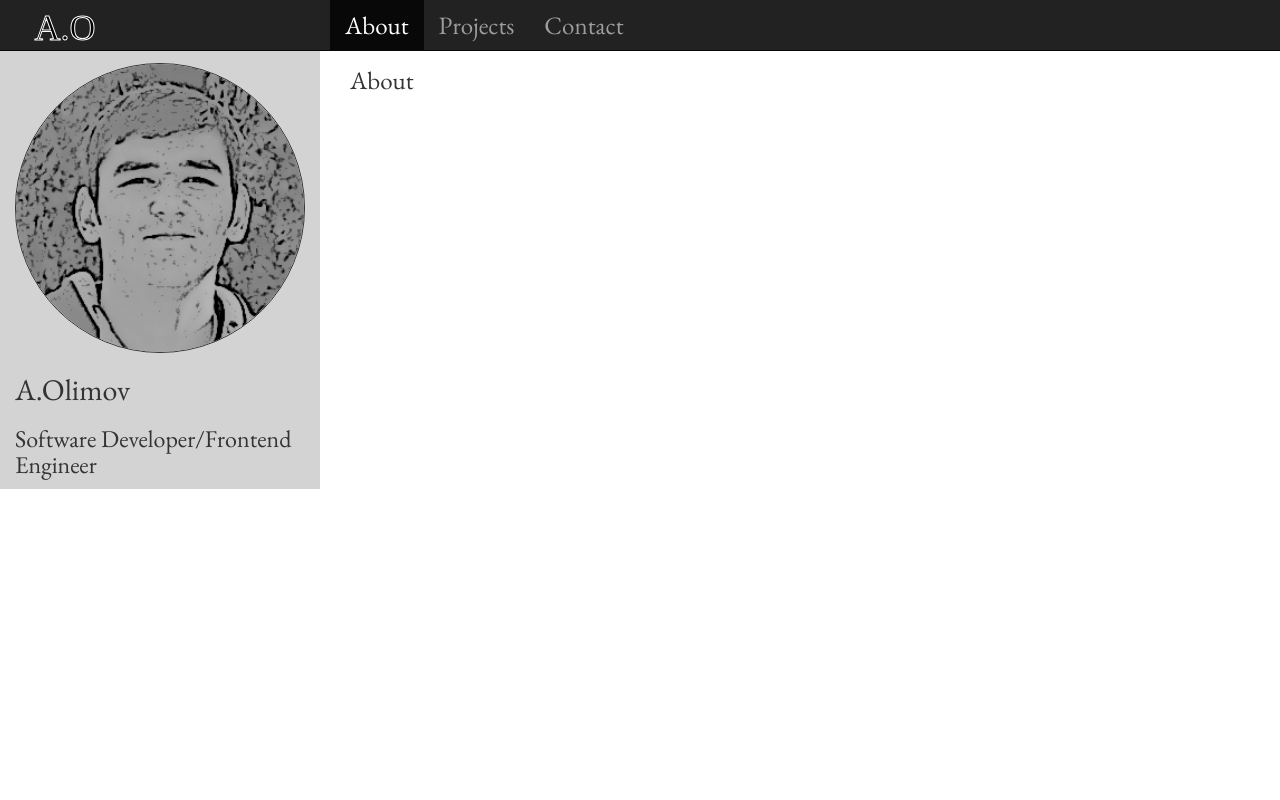
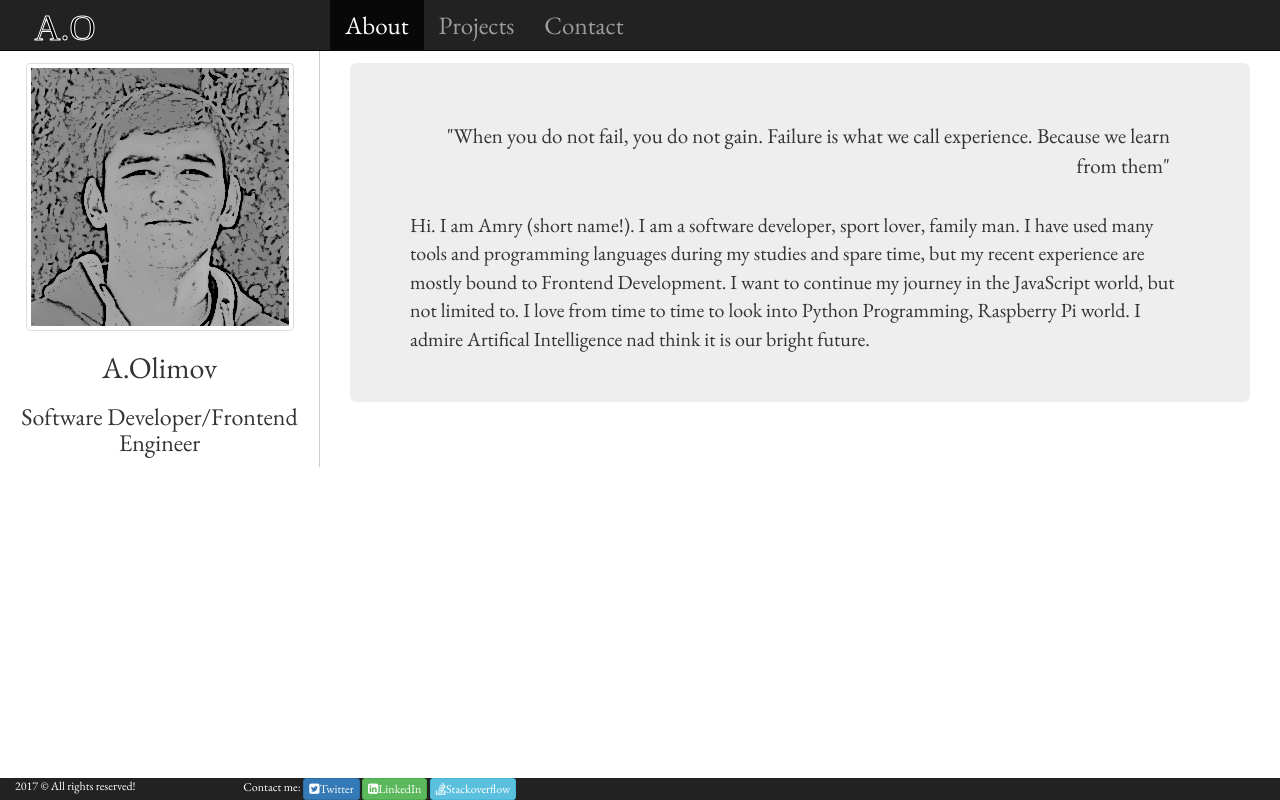
Before and after one commit to Amry/amry.github.io, a plain HTML site: page index.html in a window 1280 px wide. Drawn offline with nearby package versions, Linux system fonts and the light colour scheme.

Commit message:
add about section content, edit styling

```diff
--- a/index.html
+++ b/index.html
@@ -43,16 +43,36 @@
     <div class="container-fluid">
         <div class="row">
             <div class="col-sm-3">
-                <img src="resources/img/me.png" class="img-circle" alt="A.Olimov">
-                <div class="about-me">
+                <!-- The side bar, profile image with name, short info -->
+                <img src="resources/img/me.png" class="img-thumbnail" alt="A.Olimov">
+                <div class="my-name-status">
                     <h2>A.Olimov</h2>
                     <h3>Software Developer/Frontend Engineer</h3>
-                    <quote></quote>
                 </div>
+                <!-- end of side bar -->
             </div>
             <div class="col-sm-9">
                 <div class="container-fluid">
-                    <div class="tab" data-tab="about">About</div>
+                    <!-- about -->
+                    <div class="tab about" data-tab="about">
+                        <div class="jumbotron">
+                            <blockquote class="blockquote blockquote-reverse">
+                                <p class="mb-0">"When you do not fail, you do not gain.
+                                Failure is what we call experience. Because we learn from them"</p>
+                            </blockquote>
+                            <div class="about-content">
+                                Hi. I am Amry (short name!). I am a software developer, sport lover, family man.
+                                I have used many tools and programming languages during my studies and spare time,
+                                but my recent experience are mostly bound to Frontend Development.
+                                I want to continue my journey in the JavaScript world, but not limited to.
+                                I love from time to time to look into Python Programming, Raspberry Pi world.
+                                I admire Artifical Intelligence nad think it is our bright future.
+                            </div>
+                        </div>
+                    </div>
+                    <!--end about -->
+
+                    <!-- project section -->
                     <div class="tab" data-tab="projects">
                         <div id="carouselExampleIndicators" class="carousel slide" data-ride="carousel">
                             <ol class="carousel-indicators">
@@ -68,7 +88,8 @@
                                             <h3>Thumbnail label</h3>
                                             <p>Single Web Page Application (Course era)</p>
                                             <div class="progress">
-                                                <div class="progress-bar progress-bar-primary" role="progressbar" aria-valuenow="100" aria-valuemin="0" aria-valuemax="100" style="width: 80%;">
+                                                <div class="progress-bar progress-bar-primary" role="progressbar" aria-valuenow="100" aria-valuemin="0" aria-valuemax="100"
+                                                    style="width: 80%;">
                                                     80%
                                                 </div>
                                             </div>
@@ -83,7 +104,8 @@
                                             <h3>Thumbnail label</h3>
                                             <p>Friendly chat with Angular2 + Firebase</p>
                                             <div class="progress">
-                                                <div class="progress-bar progress-bar-success" role="progressbar" aria-valuenow="60" aria-valuemin="0" aria-valuemax="100" style="width: 50%;">
+                                                <div class="progress-bar progress-bar-success" role="progressbar" aria-valuenow="60" aria-valuemin="0" aria-valuemax="100"
+                                                    style="width: 50%;">
                                                     50%
                                                 </div>
                                             </div>
@@ -113,7 +135,8 @@
                                             <h3>Thumbnail label</h3>
                                             <p>Spoken Interaction application</p>
                                             <div class="progress">
-                                                <div class="progress-bar progress-bar-warning" role="progressbar" aria-valuenow="20" aria-valuemin="0" aria-valuemax="100" style="width: 20%;">
+                                                <div class="progress-bar progress-bar-warning" role="progressbar" aria-valuenow="20" aria-valuemin="0" aria-valuemax="100"
+                                                    style="width: 20%;">
                                                     20%
                                                 </div>
                                             </div>
@@ -122,18 +145,17 @@
                                     </div>
                                 </div>
                             </div>
-                            <a class="carousel-control-prev" href="#carouselExampleIndicators" role="button" data-slide="prev">
-                                <span class="carousel-control-prev-icon" aria-hidden="true"></span>
-                                <span class="sr-only">Previous</span>
-                            </a>
-                            <a class="carousel-control-next" href="#carouselExampleIndicators" role="button" data-slide="next">
-                                <span class="carousel-control-next-icon" aria-hidden="true"></span>
-                                <span class="sr-only">Next</span>
-                            </a>
                         </div>
                     </div>
+                    <!-- end of projects section -->
+
+                    <!--contact section -->
                     <div class="tab" data-tab="contact">
                         <div class="jumbotron">
+                            <p class="lead">
+                                I am currently available for collaboration of open source projects and
+                                remote projects. reach out when you are interested.
+                            </p>
                             <div class="container">
                                 Contact me:
                                 <a class="btn btn-primary" href="https://twitter.com/amry_87" target="_blank">
@@ -148,17 +170,45 @@
                             </div>
                         </div>
                     </div>
+                    <!-- end of contact section -->
                 </div>
             </div>
         </div>
     </div>
 
+    <!-- footer section -->
+    <div class="footer navbar-fixed-bottom navbar-inverse">
+        <div class="container-fluid">
+            <div class="row">
+                <div class="col-md-2">
+                    2017 &copy; All rights reserved!
+                </div>
+                <div class="col-md-2">
+                    <div class="container">
+                        Contact me:
+                        <a class="btn btn-primary btn-xs" href="https://twitter.com/amry_87" target="_blank">
+                            <i class="fa fa-twitter-square" aria-hidden="true"></i>Twitter
+                        </a>
+                        <a class="btn btn-success btn-xs" href="https://www.linkedin.com/in/aolimov/" target="_blank">
+                            <i class="fa fa-linkedin-square" aria-hidden="true"></i>LinkedIn
+                        </a>
+                        <a class="btn btn-info btn-xs" href="" target="_blank">
+                            <i class="fa fa-stack-overflow" aria-hidden="true"></i>Stackoverflow
+                        </a>
+                    </div>
+                </div>
+            </div>
+        </div>
+    </div>
+    <!-- end of footer section -->
 
+    <!-- libs -->
     <script src="https://code.jquery.com/jquery-3.2.1.min.js" integrity="sha256-hwg4gsxgFZhOsEEamdOYGBf13FyQuiTwlAQgxVSNgt4="
         crossorigin="anonymous"></script>
     <script src="https://maxcdn.bootstrapcdn.com/bootstrap/3.3.7/js/bootstrap.min.js" integrity="sha384-Tc5IQib027qvyjSMfHjOMaLkfuWVxZxUPnCJA7l2mCWNIpG9mGCD8wGNIcPD7Txa"
         crossorigin="anonymous"></script>
     <script src="resources/js/module.js"></script>
+    <!-- end of libs -->
 </body>
 
 </html>
--- a/resources/css/main.css
+++ b/resources/css/main.css
@@ -15,7 +15,8 @@ body {
 .col-sm-3 {
     padding-top: 1%;
     height: 100%;
-    background-color: lightgrey;
+    border-right: 1px solid #ccc;
+    text-align: center;
 }
 
 .col-sm-9 {
@@ -25,6 +26,14 @@ body {
 
 .tab {
     display: none;
+}
+
+.tab .about {
+    font-style: italic;
+}
+
+.tab .about-content {
+    font-size: 20px;
 }
 
 .img-circle {
@@ -40,3 +49,12 @@ body {
 .row {
     height: 100%;
 }
+
+.footer {
+    color: white;
+    font-size: 12px;
+}
+
+.btn:hover {
+    background-color:#CF4647;
+}
```
